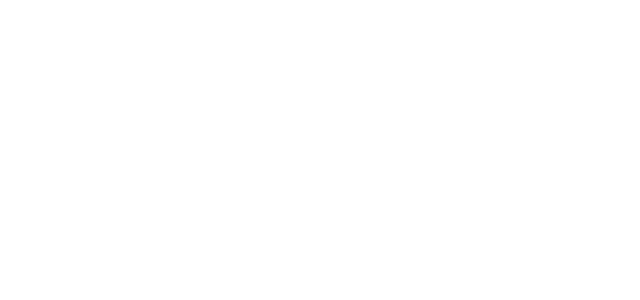
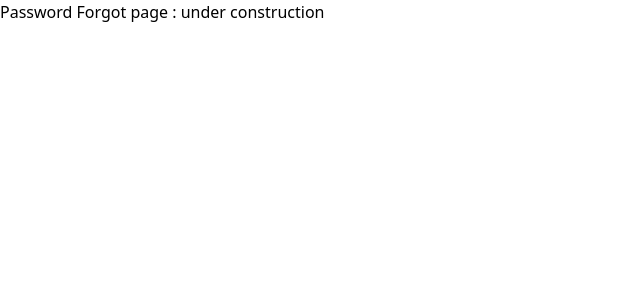
Before and after one commit to zobfioul/osty-front, a Nuxt app: page /forgot-password in a window 1280 px wide. Before the commit this address had no page. Shown: the top 300 px of the page, without its empty margins (0-640 px from the left). Built offline with nearby package versions, Linux system fonts and the light colour scheme.

Commit message:
add forgot password page

```diff
--- /dev/null
+++ b/pages/forgot-password.vue
@@ -0,0 +1,7 @@
+<template>
+    <div>
+        <h1 class="text-3xl font-bold">
+        Password Forgot page : under construction
+        </h1>
+    </div>
+</template>
--- a/pages/login.vue
+++ b/pages/login.vue
@@ -30,7 +30,7 @@
                             </div>
                             <a href="#" class="text-sm font-medium text-primary-600 hover:underline dark:text-primary-500">Forgot password?</a>
                         </div>
-                        <button type="submit" class="w-full text-white bg-primary-600 hover:bg-primary-700 focus:ring-4 focus:outline-none focus:ring-primary-300 font-medium rounded-lg text-sm px-5 py-2.5 text-center dark:bg-primary-600 dark:hover:bg-primary-700 dark:focus:ring-primary-800">Sign in</button>
+                        <button type="submit" class="w-full text-white bg-purple-600 hover:bg-purple-700 focus:ring-4 focus:outline-none focus:ring-purple-300 font-medium rounded-lg text-sm px-5 py-2.5 text-center dark:bg-purple-600 dark:hover:bg-purple-700 dark:focus:ring-purple-800">Sign in</button>
                         <p class="text-sm font-light text-gray-500 dark:text-gray-400">
                             Don’t have an account yet? <a href="http://localhost:3000/signup" class="font-medium text-primary-600 hover:underline dark:text-primary-500">Sign up</a>
                         </p>
```
